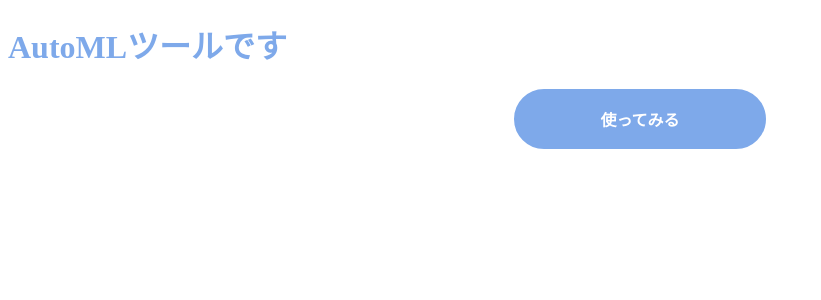
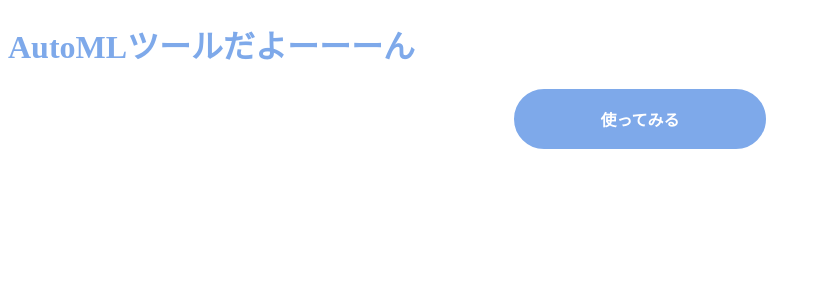
Before and after one commit to tontiruu/AutoML, a Flask app: page / in a window 1280 px wide. Shown: the top 300 px of the page, without its empty margins (0-821 px from the left). Run offline with Flask 3, Linux system fonts and the light colour scheme.

Commit message:
ですをだよーーーんにしました

```diff
--- a/templates/index.html
+++ b/templates/index.html
@@ -8,7 +8,7 @@
   </head>
   <body>
     <div class="page_title">
-      <h1>AutoMLツールです</h1>
+      <h1>AutoMLツールだよーーーん</h1>
     </div>
     <a href="{{id}}/home" class="btn_04">使ってみる</a>
   </body>
```
